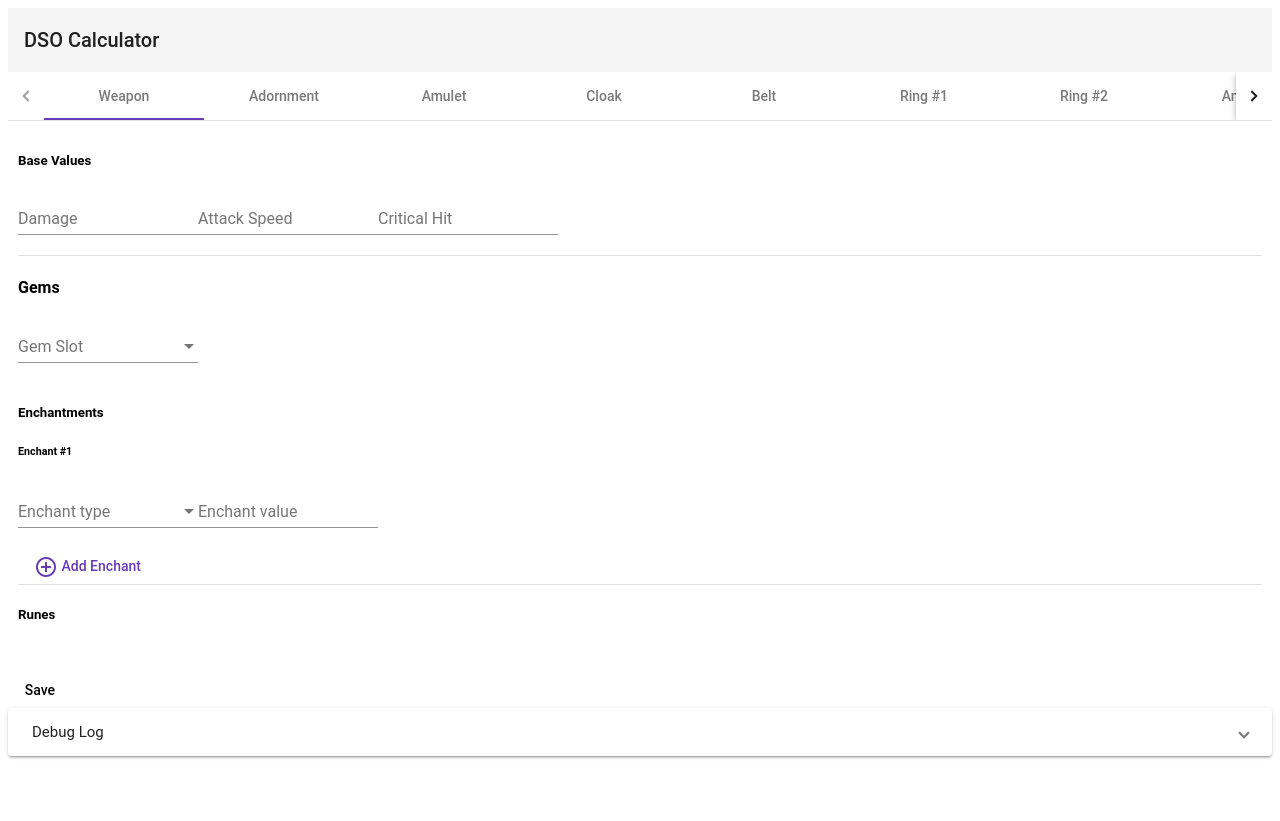
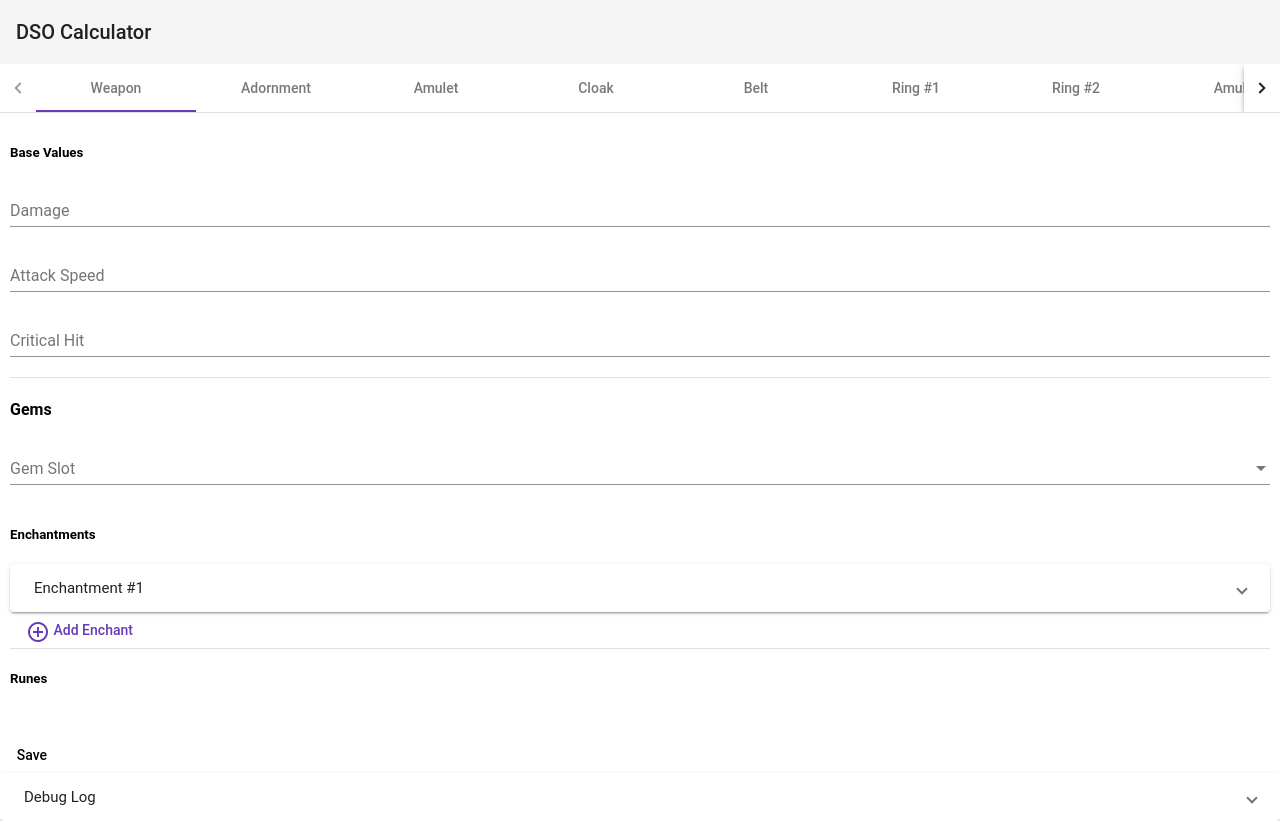
Before and after one commit to koMah/angular-frzyny, an Angular app: page / in a window 1280 px wide. Before the commit the page ends 800 px from the top, so only its background shows below. Built offline with nearby package versions, Linux system fonts and the light colour scheme.

Commit message:
2 files modified

```diff
--- a/src/app/component/weapon/weapon.component.html
+++ b/src/app/component/weapon/weapon.component.html
@@ -32,10 +32,14 @@
 		<h5>Enchantments</h5>
 		<div formGroupName="enchantments_group">
 			<div formArrayName="enchantments">
+				<mat-accordion>
 
-				<div *ngFor="let group of enchantments.controls; let $i=index" [formGroupName]="$i">
-          <h6>Enchant #{{ $i+1 }}</h6>
-					<mat-form-field>
+
+					<mat-expansion-panel *ngFor="let group of enchantments.controls; let $i=index" [formGroupName]="$i">
+						<mat-expansion-panel-header>
+							<mat-panel-title>Enchantment #{{ $i+1 }}</mat-panel-title>
+						</mat-expansion-panel-header>
+						<mat-form-field class="example-half-width">
 							<mat-label>Enchant type</mat-label>
 							<mat-select formControlName="enchant_type">
 								<mat-option *ngFor="let e of enchantsTable" [value]="e">
@@ -43,13 +47,15 @@
 								</mat-option>
 							</mat-select>
 						</mat-form-field>
-					<mat-form-field class="example-full-width">
+						<mat-form-field class="example-half-width">
 							<mat-label>Enchant value</mat-label>
 							<input matInput placeholder="1200.00"  formControlName="enchant_value">
           </mat-form-field>
-				</div>
+					</mat-expansion-panel>
+				</mat-accordion>
 				<button  (click)="addAlias()" mat-button color="primary">
     <mat-icon >add_circle_outline</mat-icon> Add Enchant
+
   </button>
 			</div>
 		</div>
--- a/src/styles.css
+++ b/src/styles.css
@@ -3,7 +3,18 @@
 * {
   box-sizing: border-box;
 }
-
+body {
+  padding: 0;
+  margin: 0;
+}
 .tab-content {
   padding: 10px;
 }
+
+mat-form-field {
+  width: 100%;
+}
+
+mat-form-field.example-half-width {
+  width: 50%;
+}
```
Lines whose indentation alone changed are shown as unchanged.
